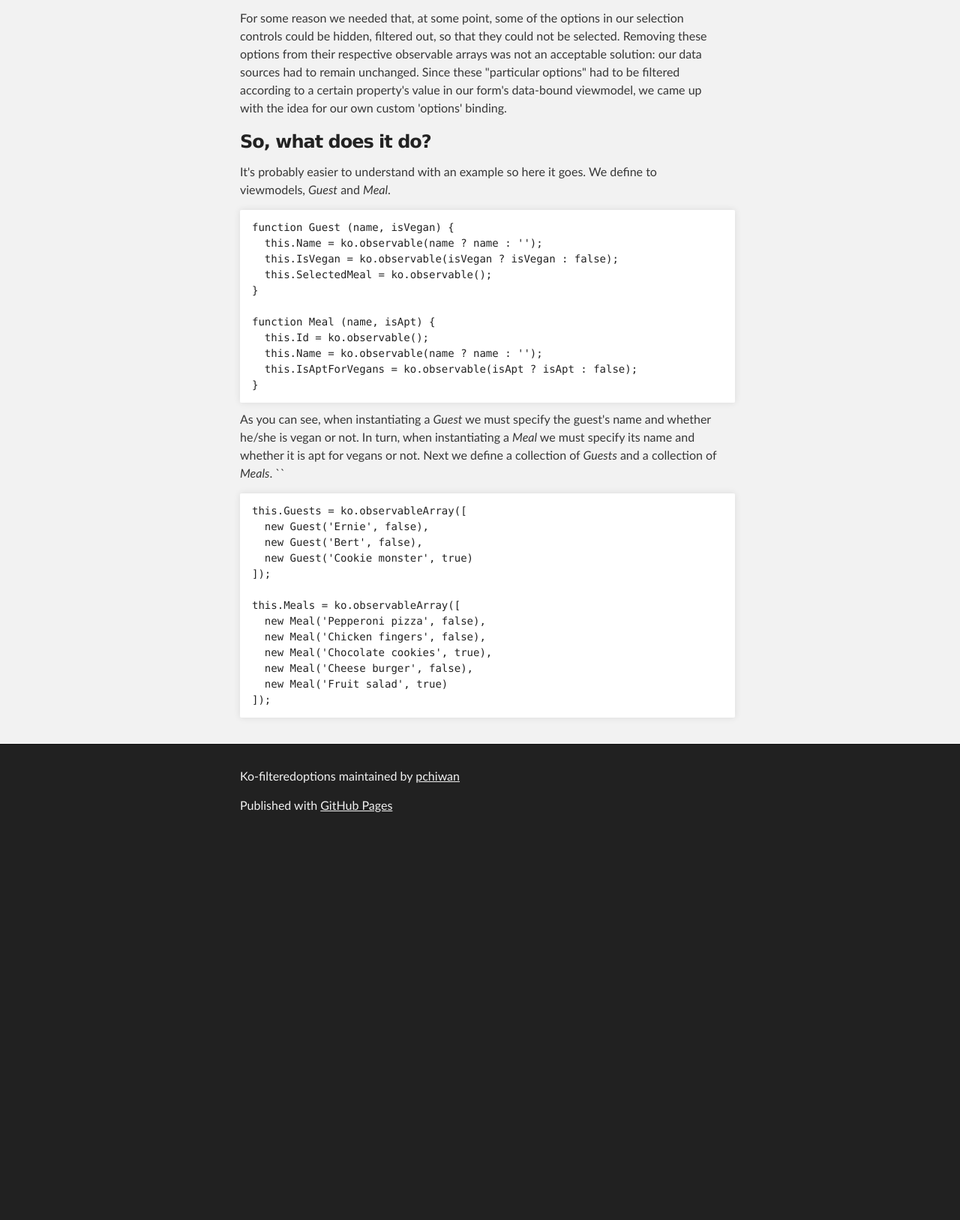
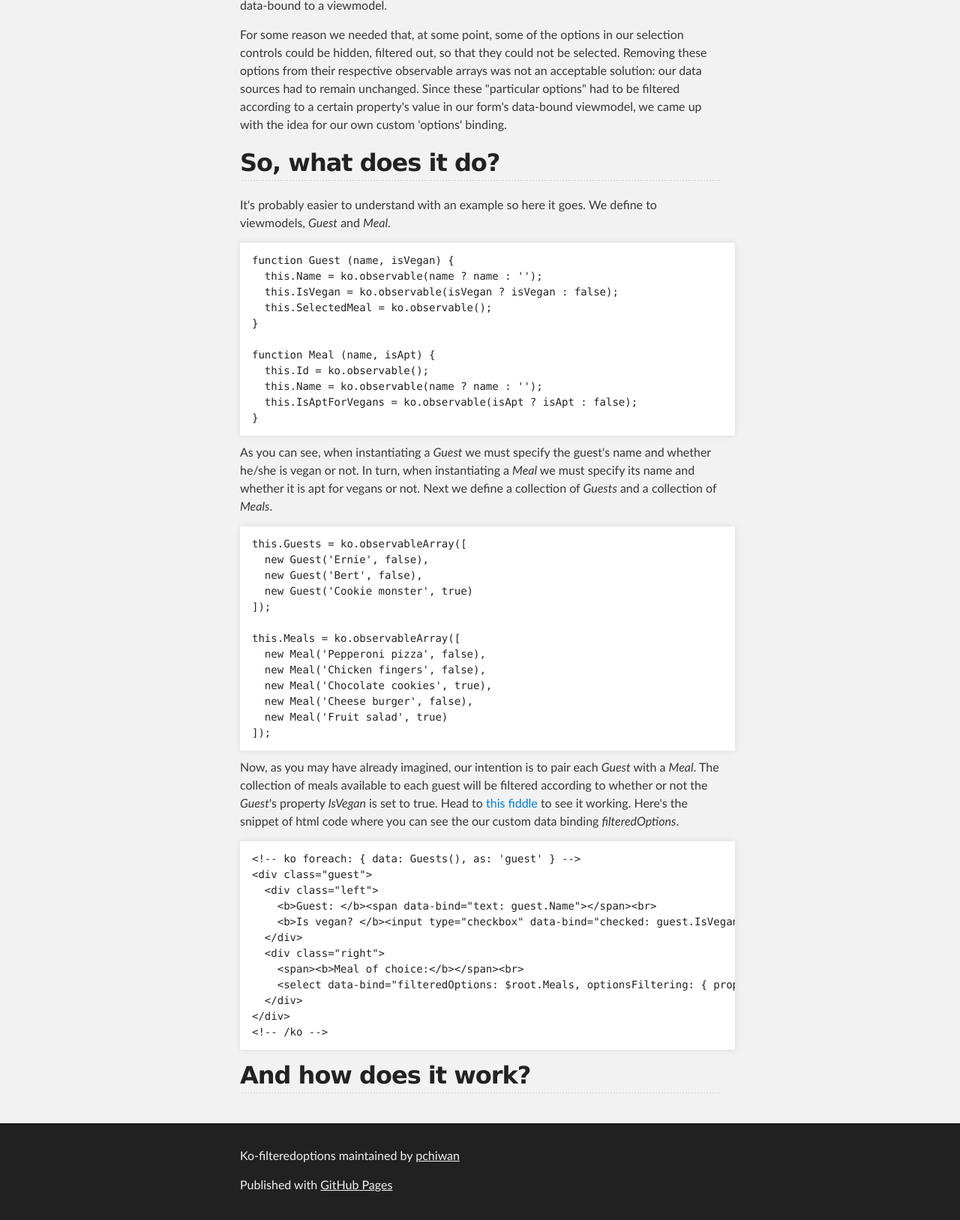
Before and after one commit to pchiwan/ko-filteredOptions, a plain HTML site: page index.html in a window 1280 px wide. Shown: the part 576-2203 px from the top of the page at 75% size. Before the commit the page ends 1697 px from the top, so only its background shows below. Drawn offline with Linux system fonts and the light colour scheme.

Commit message:
Create gh-pages branch via GitHub

```diff
--- a/index.html
+++ b/index.html
@@ -31,8 +31,8 @@
     <!-- MAIN CONTENT -->
     <div id="main_content_wrap" class="outer">
       <section id="main_content" class="inner">
-        <h3>
-<a name="introduction" class="anchor" href="#introduction"><span class="octicon octicon-link"></span></a>Introduction</h3>
+        <h2>
+<a name="introduction" class="anchor" href="#introduction"><span class="octicon octicon-link"></span></a>Introduction</h2>
 
 <p>This is a quite simple custom Knockout binding that I implemented due to a particular need I had with the project my colleague <a href="https://github.com/codecoding">codecoding</a> and I were working on at the time.</p>
 
@@ -40,8 +40,8 @@
 
 <p>For some reason we needed that, at some point, some of the options in our selection controls could be hidden, filtered out, so that they could not be selected. Removing these options from their respective observable arrays was not an acceptable solution: our data sources had to remain unchanged. Since these "particular options" had to be filtered according to a certain property's value in our form's data-bound viewmodel, we came up with the idea for our own custom 'options' binding.</p>
 
-<h3>
-<a name="so-what-does-it-do" class="anchor" href="#so-what-does-it-do"><span class="octicon octicon-link"></span></a>So, what does it do?</h3>
+<h2>
+<a name="so-what-does-it-do" class="anchor" href="#so-what-does-it-do"><span class="octicon octicon-link"></span></a>So, what does it do?</h2>
 
 <p>It's probably easier to understand with an example so here it goes. We define to viewmodels, <em>Guest</em> and <em>Meal</em>.</p>
 
@@ -58,7 +58,7 @@ function Meal (name, isApt) {
 }
 </code></pre>
 
-<p>As you can see, when instantiating a <em>Guest</em> we must specify the guest's name and whether he/she is vegan or not. In turn, when instantiating a <em>Meal</em> we must specify its name and whether it is apt for vegans or not. Next we define a collection of <em>Guests</em> and a collection of <em>Meals</em>. ``</p>
+<p>As you can see, when instantiating a <em>Guest</em> we must specify the guest's name and whether he/she is vegan or not. In turn, when instantiating a <em>Meal</em> we must specify its name and whether it is apt for vegans or not. Next we define a collection of <em>Guests</em> and a collection of <em>Meals</em>. </p>
 
 <pre><code>this.Guests = ko.observableArray([
   new Guest('Ernie', false),
@@ -75,8 +75,24 @@ this.Meals = ko.observableArray([
 ]);
 </code></pre>
 
-<p>
-</p>
+<p>Now, as you may have already imagined, our intention is to pair each <em>Guest</em> with a <em>Meal</em>. The collection of meals available to each guest will be filtered according to whether or not the <em>Guest</em>'s property <em>IsVegan</em> is set to true. Head to <a href="http://jsfiddle.net/pchiwan/c55g2/4/">this fiddle</a> to see it working. Here's the snippet of html code where you can see the our custom data binding <em>filteredOptions</em>.</p>
+
+<pre><code>&lt;!-- ko foreach: { data: Guests(), as: 'guest' } --&gt;
+&lt;div class="guest"&gt;
+  &lt;div class="left"&gt;
+    &lt;b&gt;Guest: &lt;/b&gt;&lt;span data-bind="text: guest.Name"&gt;&lt;/span&gt;&lt;br&gt;
+    &lt;b&gt;Is vegan? &lt;/b&gt;&lt;input type="checkbox" data-bind="checked: guest.IsVegan"&gt;&lt;/input&gt;
+  &lt;/div&gt;
+  &lt;div class="right"&gt;
+    &lt;span&gt;&lt;b&gt;Meal of choice:&lt;/b&gt;&lt;/span&gt;&lt;br&gt;
+    &lt;select data-bind="filteredOptions: $root.Meals, optionsFiltering: { propertyName: 'IsAptForVegans', propertyValue: !guest.IsVegan() }, optionsValue: 'Id', optionsText: 'Name', optionsCaption: 'Choose a meal', value: guest.SelectedMeal"&gt;&lt;/select&gt;
+  &lt;/div&gt;
+&lt;/div&gt;
+&lt;!-- /ko --&gt;
+</code></pre>
+
+<h2>
+<a name="and-how-does-it-work" class="anchor" href="#and-how-does-it-work"><span class="octicon octicon-link"></span></a>And how does it work?</h2>
       </section>
     </div>
 
```
Also changed, not shown: params.json (+1 -1 lines).
